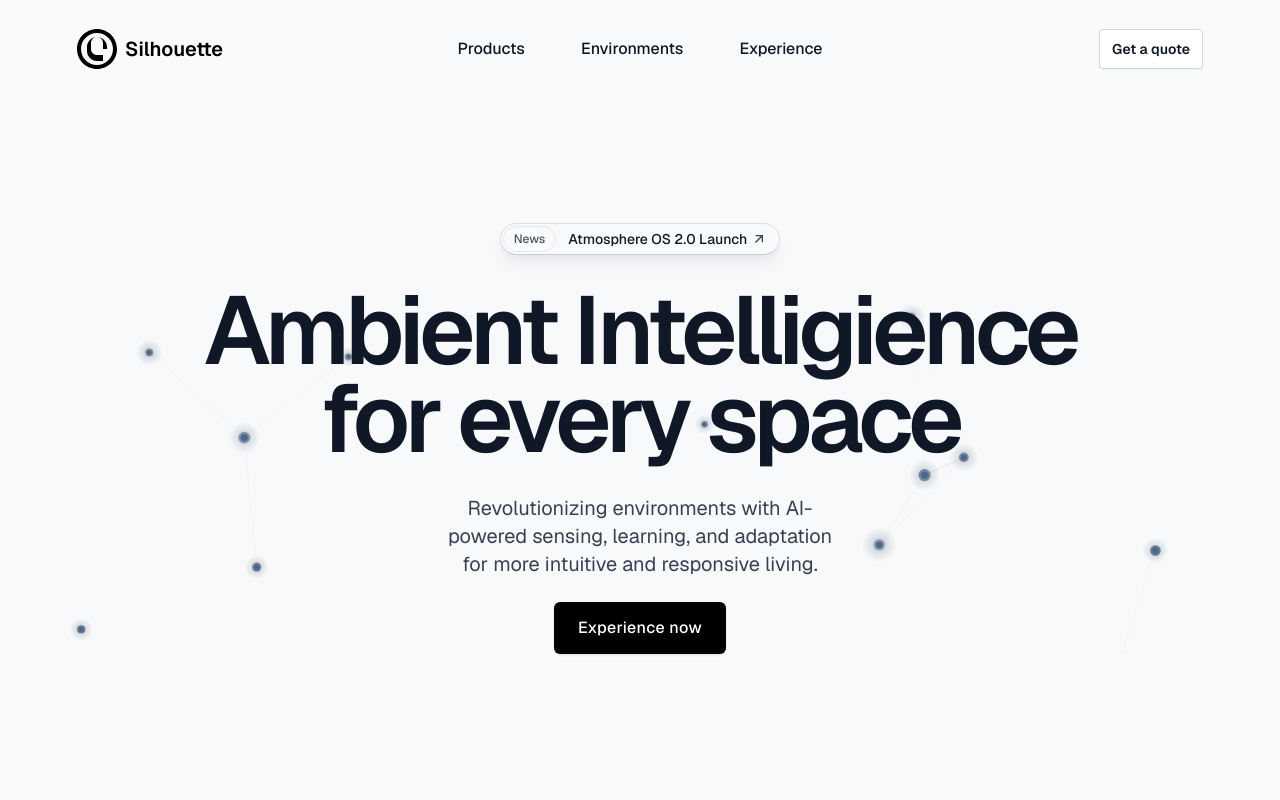
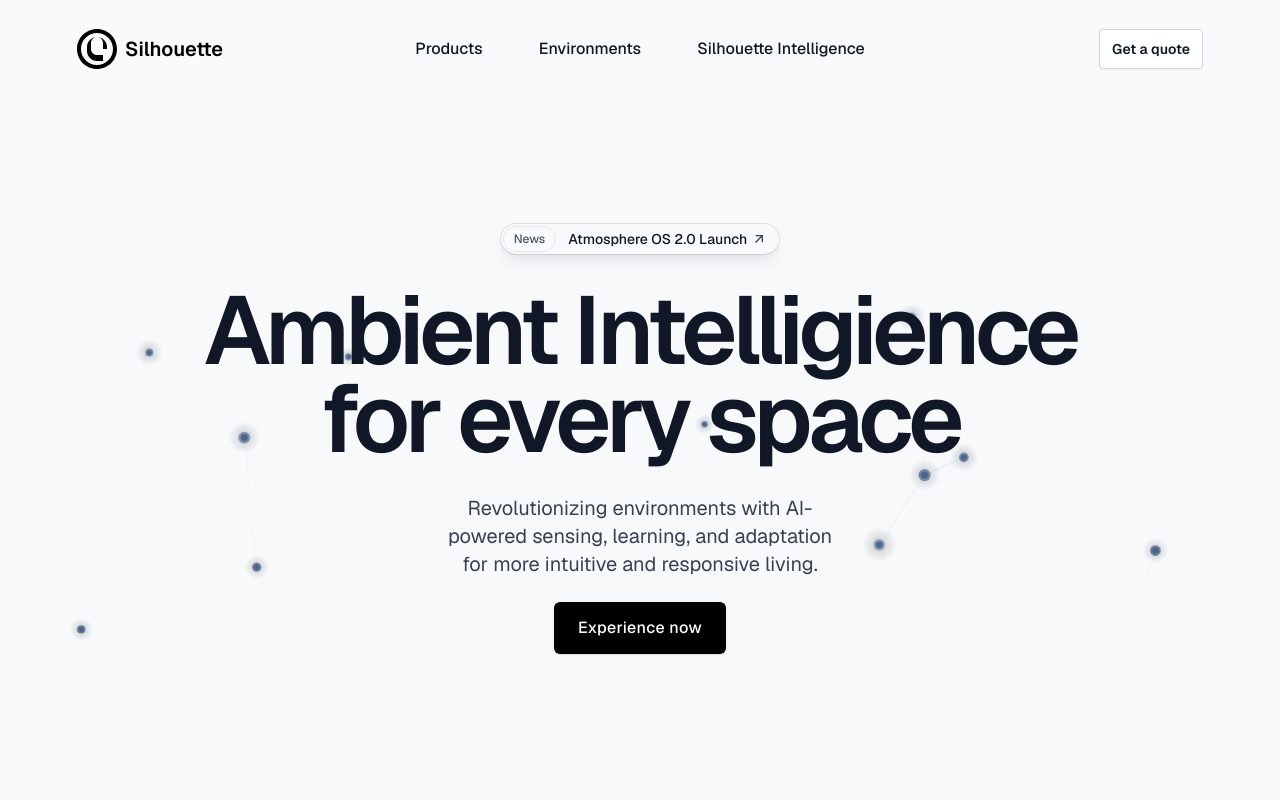
Before and after one commit to jasontech1998/silhouette-exercise, a Next.js app: page / in a window 1280 px wide. Shown: the top 800 px of the page. Built offline with nearby package versions, Linux system fonts and the light colour scheme.

Commit message:
fix some parts

```diff
--- a/src/app/siteConfig.ts
+++ b/src/app/siteConfig.ts
@@ -1,5 +1,6 @@
 export const siteConfig = {
   name: "Silhouette",
+  // update this
   url: "https://solar.tremor.so",
   description: "Automation for every Farm.",
   baseLinks: {
--- a/src/components/ui/Features.tsx
+++ b/src/components/ui/Features.tsx
@@ -19,7 +19,7 @@ export default function Features() {
   return (
     <section
       aria-label="Silhouette Ambient Intelligence Features"
-      id="solutions"
+      id="products"
       className="relative mx-auto max-w-6xl scroll-my-24"
     >
       {/* Vertical Lines */}
--- a/src/components/ui/Map/EnvironmentMap.tsx
+++ b/src/components/ui/Map/EnvironmentMap.tsx
@@ -10,7 +10,7 @@ import { SVGMap } from "./SVGMap"
 export const EnvironmentMap = () => {
   return (
     <section
-      id="environment-monitoring"
+      id="environments"
       aria-labelledby="monitoring-title"
       className="relative flex w-full max-w-6xl scroll-my-24 flex-col items-center justify-center overflow-hidden rounded-2xl bg-gray-950 px-10 shadow-2xl shadow-black/50 sm:px-16 md:px-28 lg:mx-auto"
     >
@@ -86,7 +86,7 @@ export const EnvironmentMap = () => {
       </div>
 
       <div className="pt-12 text-base font-semibold tracking-tight text-gray-300 sm:pt-20 sm:text-lg">
-        Ambient Intelligence
+        Environments
       </div>
       <h2
         id="monitoring-title"
--- a/src/components/ui/Navbar.tsx
+++ b/src/components/ui/Navbar.tsx
@@ -43,8 +43,11 @@ export function NavBar() {
               <Link className="px-2 py-1 text-gray-900" href="#environments">
                 Environments
               </Link>
-              <Link className="px-2 py-1 text-gray-900" href="#experience">
-                Experience
+              <Link
+                className="px-2 py-1 text-gray-900"
+                href="#silhouette-intelligence"
+              >
+                Silhouette Intelligence
               </Link>
             </div>
           </nav>
--- a/src/components/ui/SilhouetteIntelligence.tsx
+++ b/src/components/ui/SilhouetteIntelligence.tsx
@@ -19,7 +19,7 @@ export function SilhouetteIntelligence() {
           id="silhouette-intelligence"
           className="relative scroll-my-24 text-lg font-semibold tracking-tight text-gray-500"
         >
-          Ambient Intelligence
+          Silhouette Intelligence
           <div className="absolute top-1 -left-[8px] h-5 w-[3px] rounded-r-sm bg-gray-500" />
         </h2>
         <p className="mt-2 max-w-lg text-3xl font-semibold tracking-tighter text-balance text-gray-900 md:text-4xl">
```
Also changed, not shown: 1 other file (tests, documents, lock files or other folders).
